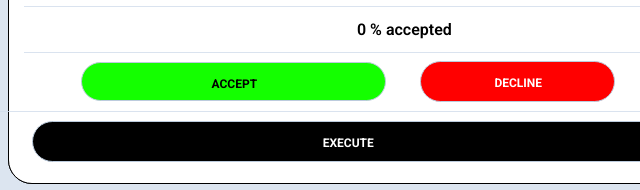
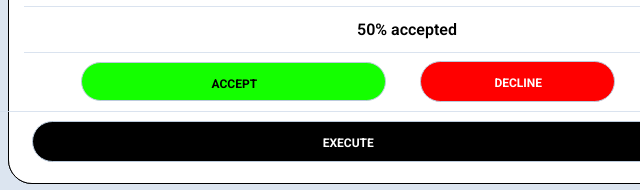
Before and after one commit to jungsooyun/party-front, a website built with Parcel: page GuiIdStatus.html in a window 1280 px wide. Shown: the part 435-625 px from the top of the page, 61-701 px from the left. Built offline with nearby package versions, Linux system fonts and the light colour scheme; a web font is replaced by a local one.

Commit message:
fix percentage

```diff
--- a/GuiIdStatus.html
+++ b/GuiIdStatus.html
@@ -146,7 +146,7 @@
             <img class="button-icon1" alt="" src="./public/button.svg" />
 
             <div class="button-on-chain1">On-chain action</div>
-            <div class="button-on-chain3">0 % accepted</div>
+            <div class="button-on-chain3">50% accepted</div>
             <b class="created-by1">Created by</b>
             <b class="link-dannyarandaeth1">0x8efc11b3f3995ffc22e2917051f5de4091dda8bb</b>
             <div class="button7">
```
